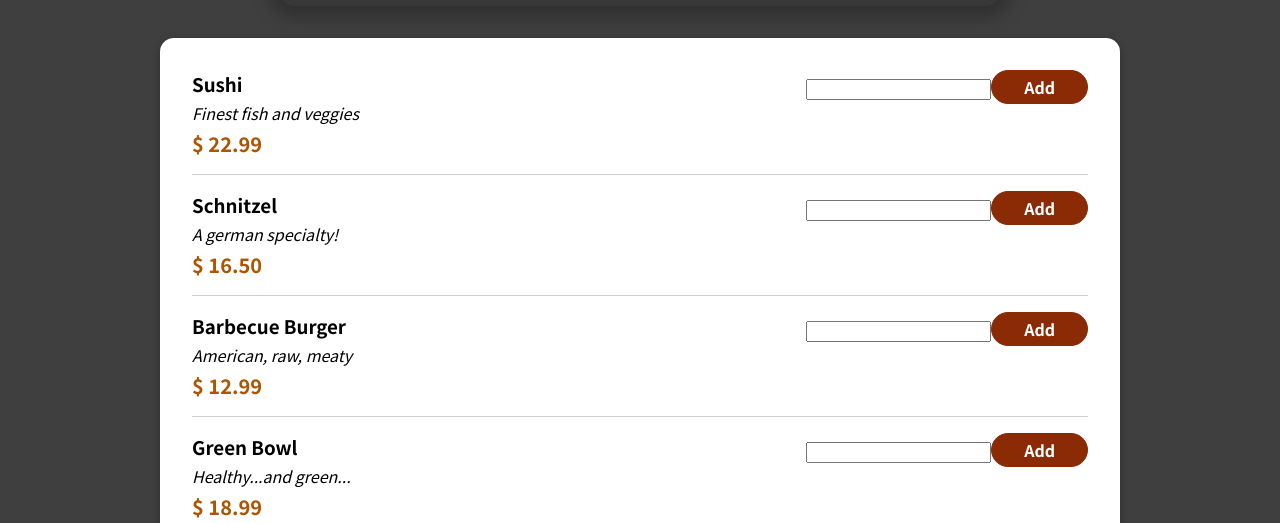
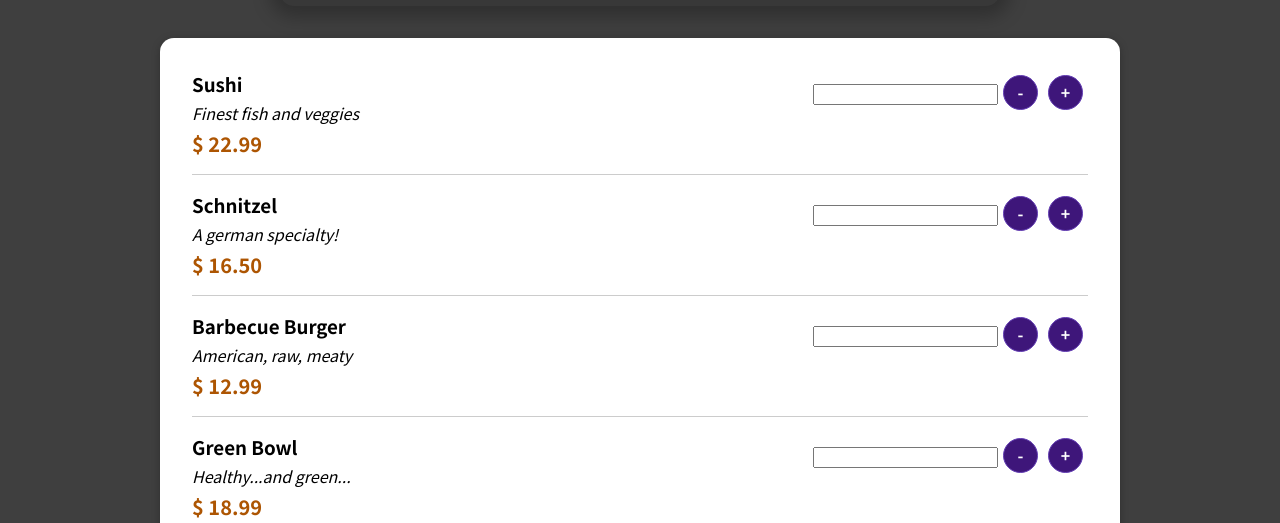
Before and after one commit to Hosseinhgz/food-order-app-react, a React (Create React App) app: page / in a window 1280 px wide. Shown: the part 323-846 px from the top of the page. Built offline with nearby package versions, Linux system fonts and the light colour scheme.

Commit message:
Create Input form for meal item.

```diff
--- a/src/components/Layout/Header.js
+++ b/src/components/Layout/Header.js
@@ -11,8 +11,7 @@ const Header= (props) => {
                <HeaderCartButton>Cart</HeaderCartButton>
            </header>
            <div className={classes['main-image']}>
-               <img src={foodImage} alt='Food bowls- Photo by Lily Banse on Unsplash</a>
-   '/>
+               <img src={foodImage} alt='Food bowls- by Lily Banse on Unsplash'/>
            </div>
         </>
     );
--- a/src/components/Meals/MealItem/MealItemForm.js
+++ b/src/components/Meals/MealItem/MealItemForm.js
@@ -5,7 +5,9 @@ const MealItemForm = (props) => {
     return (
         <form className={classes.form}>
             <input />
-            <button >Add</button>
+            <button >-</button>
+            <button >+</button>
+
         </form>
     );
 };
--- a/src/components/Meals/MealItem/MealItemForm.module.css
+++ b/src/components/Meals/MealItem/MealItemForm.module.css
@@ -5,16 +5,19 @@
 .form button {
     font: inherit;
     cursor: pointer;
-    background-color: #8a2b06;
-    border: 1px solid #8a2b06;
+    background-color: #3e167a;
+    border: 1px solid #633db4;
     color: white;
-    padding: 0.25rem 2rem;
-    border-radius: 20px;
+    border-radius: 50px;
     font-weight: bold;
+    margin: 5px;
+    height: 35px;
+    width: 35px;
+
 }
 
 .form button:hover,
 .form button:active {
-    background-color: #641e03;
-    border-color: #641e03;
+    background-color: #633db4;
+    border-color: #3e167a;
 }
```
